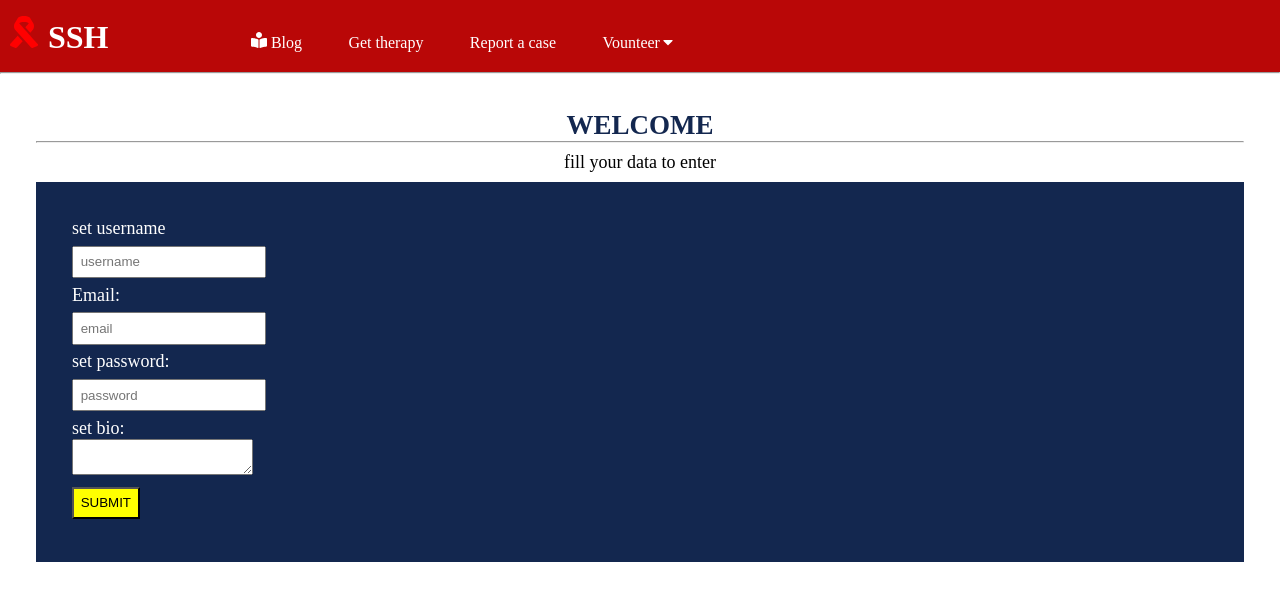
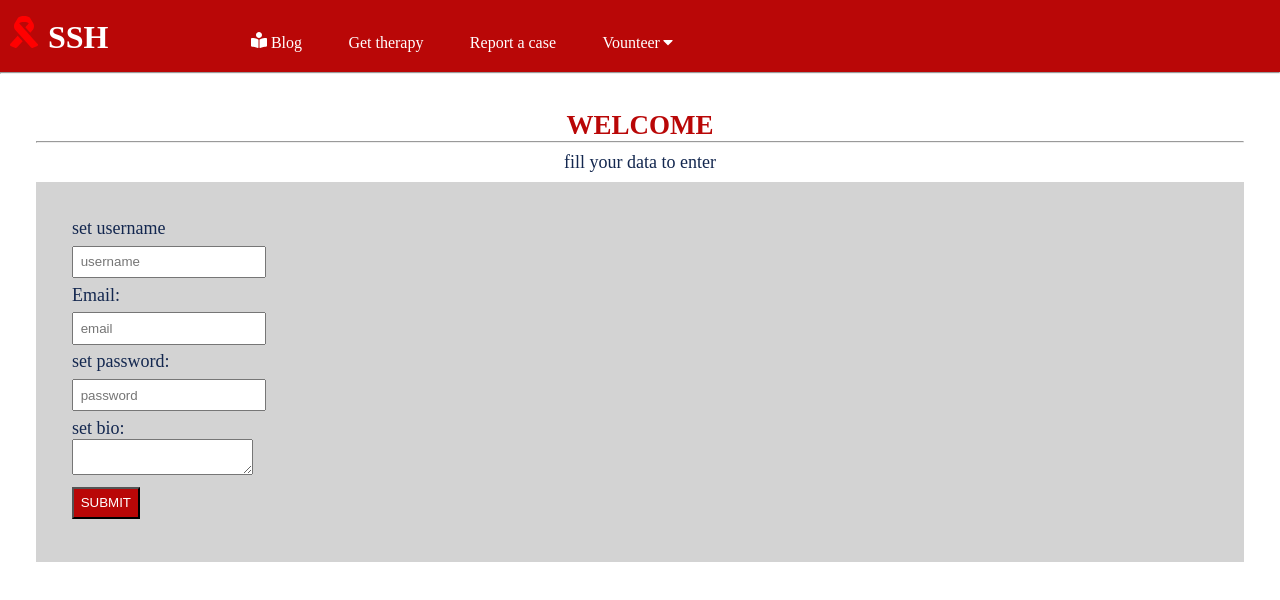
Before and after one commit to ChiamakaEzeoke/atechsolutions, a React (Create React App) app: page /signin in a window 1280 px wide. Shown: the top 600 px of the page. Built offline with nearby package versions, Linux system fonts and the light colour scheme.

Commit message:
update vsignin

```diff
--- a/src/components/Volunteersignin.js
+++ b/src/components/Volunteersignin.js
@@ -6,13 +6,17 @@ const Signin = () => {
   return (
     <Signinsection>
       <h2>WELCOME</h2>
-      <hr/>
+      <hr />
       <p>fill your data to enter</p>
       {isSignedin ? (
-        <form onSubmit={(e)=>{e.preventDefault()}}>
+        <form
+          onSubmit={(e) => {
+            e.preventDefault();
+          }}
+        >
           <label htmlFor="user">
             USER <br />
-            <input type="text" placeholder="username" id='user' required/>
+            <input type="text" placeholder="username" id="user" required />
           </label>{" "}
           <br />
           <label htmlFor="password">
@@ -23,7 +27,11 @@ const Signin = () => {
           <input type="submit" value="Submit" id="submit" />
         </form>
       ) : (
-        <form onSubmit={(e)=>{e.preventDefault()}}>
+        <form
+          onSubmit={(e) => {
+            e.preventDefault();
+          }}
+        >
           <label htmlFor="user">
             set username <br />
             <input type="text" placeholder="username" id="user" />
@@ -42,7 +50,8 @@ const Signin = () => {
           <label htmlFor="user">
             set bio: <br />
             <textarea id="bio"></textarea>
-          </label> <br></br>
+          </label>{" "}
+          <br></br>
           <input type="submit" value="SUBMIT" id="submit" />
         </form>
       )}
@@ -51,28 +60,33 @@ const Signin = () => {
 };
 
 const Signinsection = styled.section`
-padding:2em;
-font-size:large;
-h2{
-    text-align:center;
-    color:#13274f;
-
-}
-p{
+  background-color: white;
+  padding: 2em;
+  font-size: large;
+  height: 100vh;
+  h2 {
+    text-align: center;
+    color: rgb(185, 7, 7);
+  }
+  p {
     margin: 0.5em;
-    text-align:center;
-}
-form{
-margin:0em auto;
-background-color:#13274f;
-color:white;
-padding:2em;
-}
-input{padding:0.5em;
-margin-top:0.5em;
-margin-bottom:0.5em;}
-#submit{
-    background-color:yellow;
-}
+    text-align: center;
+    color: #13274f;
+  }
+  form {
+    margin: 0em auto;
+    background-color: lightgrey;
+    color: #13274f;
+    padding: 2em;
+  }
+  input {
+    padding: 0.5em;
+    margin-top: 0.5em;
+    margin-bottom: 0.5em;
+  }
+  #submit {
+    background-color: rgb(185, 7, 7);
+    color:white;
+  }
 `;
 export default Signin;
```
